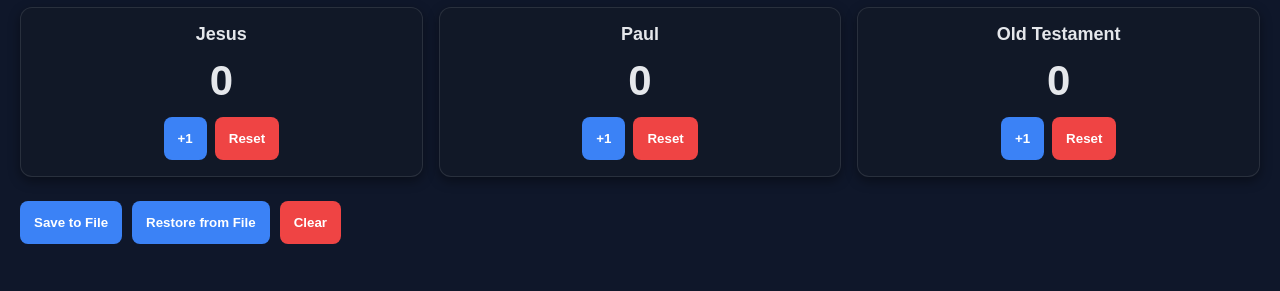
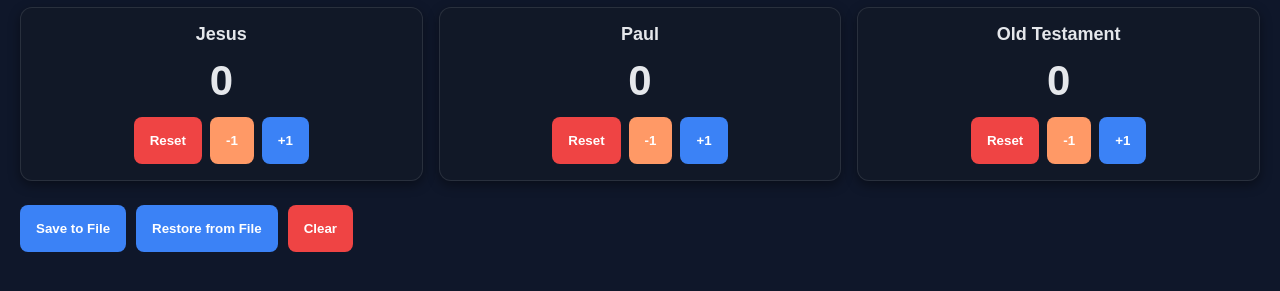
Before and after one commit to labatomy/redlettercount, a plain HTML site: page index.html in a window 1280 px wide. Shown: the part 81-372 px from the top of the page. Drawn offline with Linux system fonts and the light colour scheme.

Commit message:
Update index.html

```diff
--- a/index.html
+++ b/index.html
@@ -20,11 +20,12 @@
     .count { font-size: 42px; font-weight: bold; cursor: pointer; }
     .row { display: flex; gap: 8px; }
     button {
-      padding: 14px 14px; border: none; border-radius: 8px;
+      padding: 16px 16px; border: none; border-radius: 8px;
       cursor: pointer; font-weight: bold; background: #3b82f6; color: white;
     }
     button:hover { filter: brightness(1.15); }
     .danger { background: #ef4444; }
+	.warning { background: #ff9966; }
     .tools { margin-top: 24px; display: flex; gap: 10px; flex-wrap: wrap; }
     input[type="file"] { display: none; }
   </style>
@@ -76,8 +77,9 @@
             <div class="name">${c.name}</div>
             <div class="count">${c.value}</div>
             <div class="row">
-              <button data-action="plus">+1</button>
               <button class="danger" data-action="reset">Reset</button>
+			  <button class="warning" data-action="minus">-1</button>
+			  <button data-action="plus">+1</button>
             </div>
           </div>
         `).join("");
```
